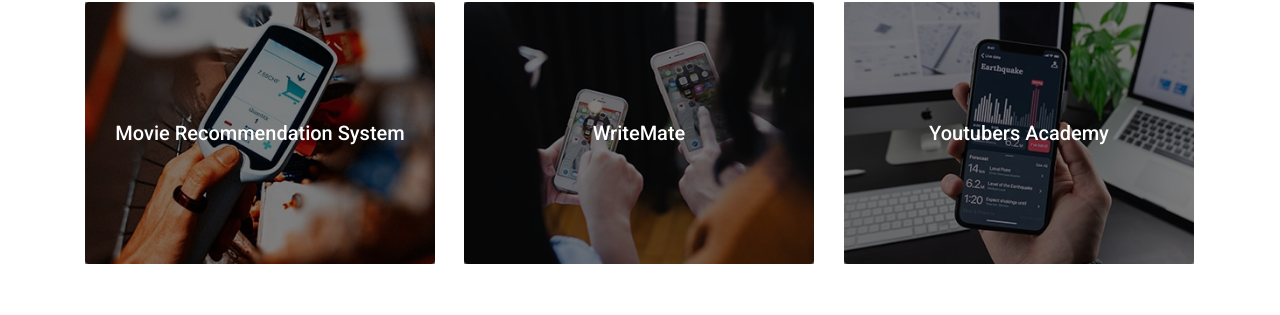
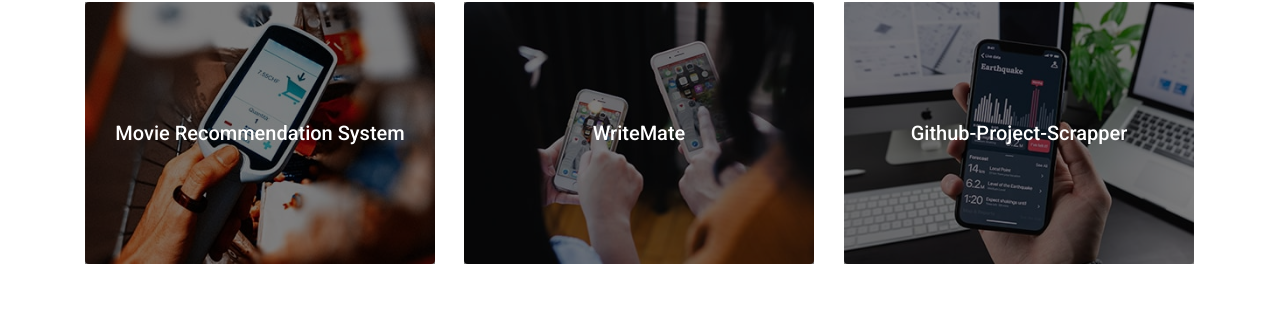
Before and after one commit to Suraj1089/portfolio, a FastAPI app: page / in a window 1280 px wide. Shown: the part 3028-3343 px from the top of the page. Run offline with FastAPI, Linux system fonts and the light colour scheme; some libraries are stand-ins or nearby versions.

Commit message:
added webscrapper link

```diff
--- a/templates/index.html
+++ b/templates/index.html
@@ -400,14 +400,14 @@
                     <div class="position-relative overflow-hidden mb-2">
                         <img class="img-fluid rounded w-100" src="{{ url_for('static',path='/img/portfolio-6.jpg') }}" alt="">
                         <div class="portfolio-text-overlay">
-                            <h5 class="text-white">Youtubers Academy</h5>
+                            <h5 class="text-white">Github-Project-Scrapper</h5>
                         </div>
                         <div class="portfolio-btn bg-primary d-flex align-items-center justify-content-center">
                             <button type="button" class="btn-play" data-toggle="modal"
                             data-src="{{ url_for('static', path='/video.mp4') }}" data-target="#videoModal">
                             <span></span>
                         </button>
-                        <a href="https://github.com/Suraj1089/youtubers-academy" class="btn btn-primary btn-project-link">Github Link</a>
+                        <a href="https://githubprojectscrapper.onrender.com/" class="btn btn-primary btn-project-link">Live Link</a>
                         </div>
                     </div>
                 </div>
```
Also changed, not shown: static/css/style.css.
